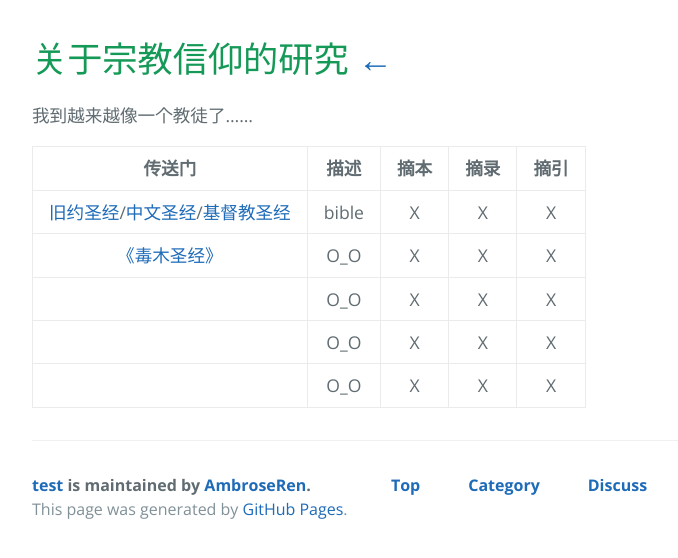
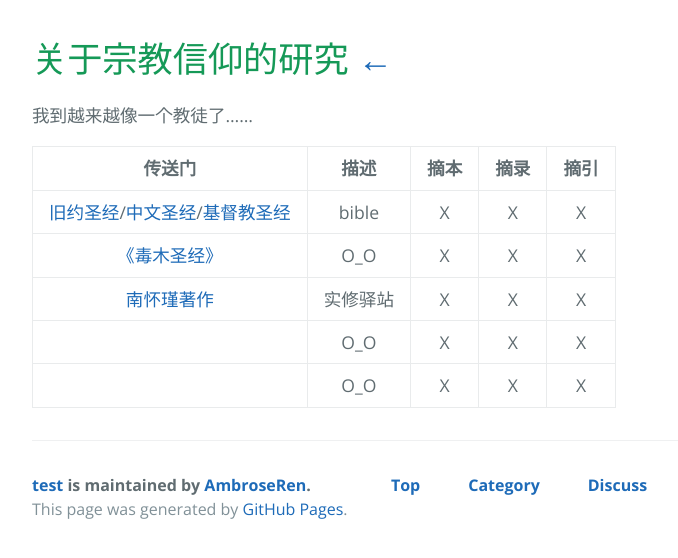
Before and after one commit to AmbroseRen/test, a Jekyll site: the page built from Data/Religion/index.md, in a window 1280 px wide. Shown: the top 558 px of the page, without its empty margins (192-870 px from the left). Built offline with Jekyll 4.4.1, drawn with Linux system fonts in a browser that asks for light colours; our own code applies the rules of GitHub Pages for plain Markdown files; the repository's description, which GitHub fills in, is left out.

Commit message:
Update index.md

```diff
--- a/Data/Religion/index.md
+++ b/Data/Religion/index.md
@@ -6,6 +6,6 @@
 |:---:|:---:|:---:|:---:|:---:|
 | [旧约圣经](http://www.jdzhg.com/shengjing/djsj.htm)/[中文圣经](http://www.chinesebibleonline.com/)/[基督教圣经](http://www.godcom.net/) | bible | X | X | X |
 | [《毒木圣经》](https://www.pilibook.com/book_2851/) | O_O | X | X | X |
+| [南怀瑾著作](http://m.shixiu.net/nanshi/zhuzuo/) | 实修驿站 | X | X | X |
 | []() | O_O | X | X | X |
 | []() | O_O | X | X | X |
-| []() | O_O | X | X | X |
```
